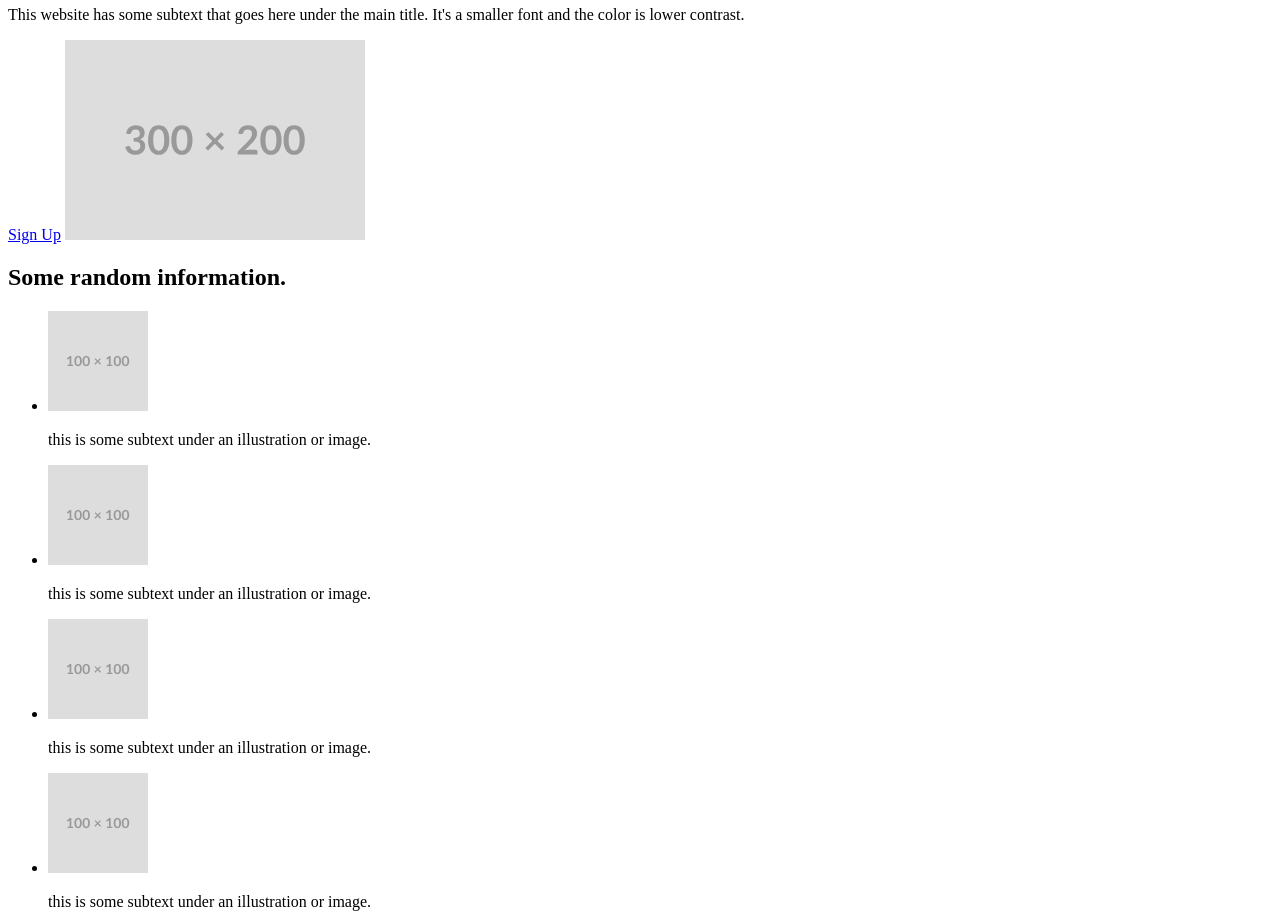
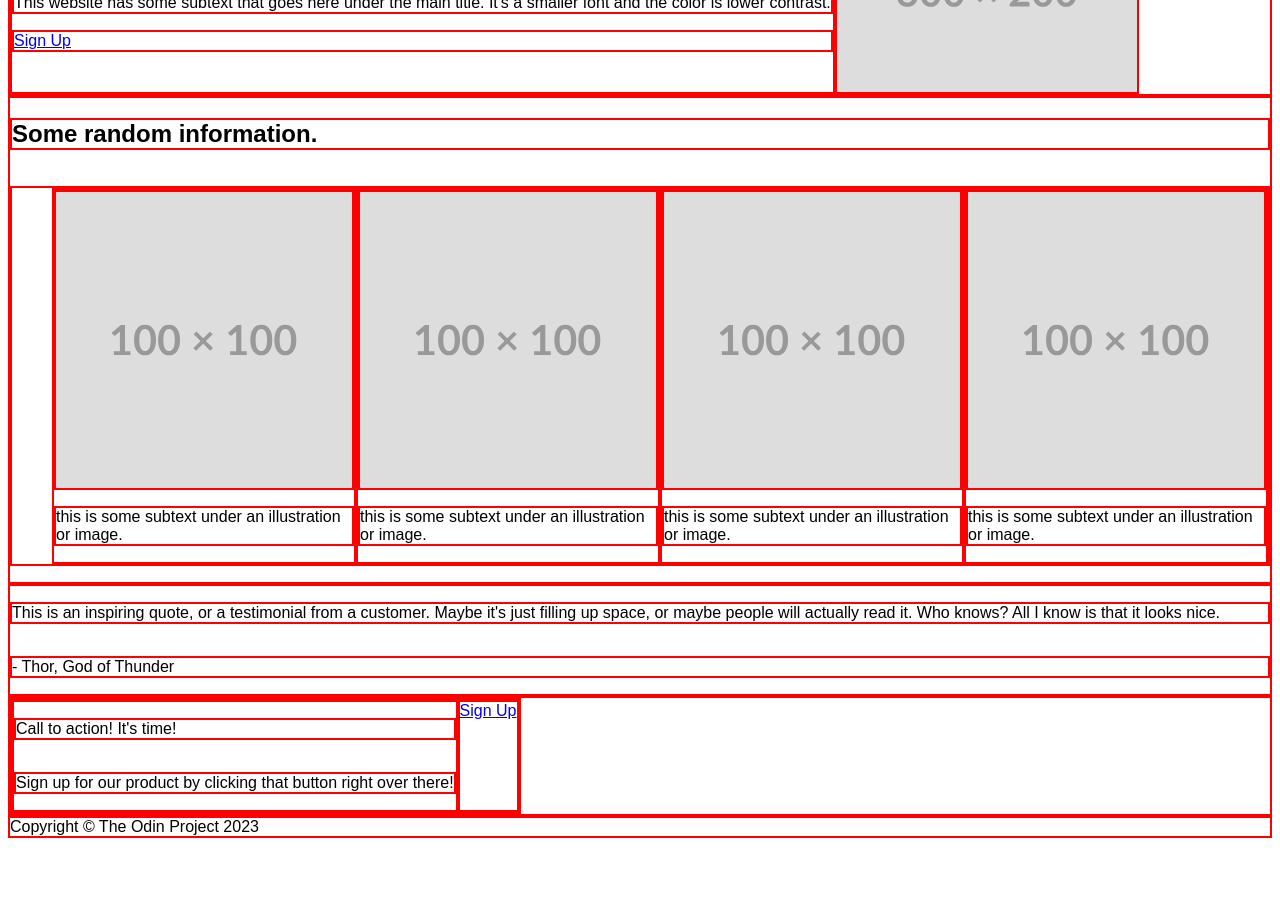
Before and after one commit to CabruhPro/tOp-landingpage, a plain HTML site: page index.html in a window 1280 px wide. Shown: the part 187-1111 px from the top of the page. After the commit the page ends 1033 px from the top, so only its background shows below. Drawn offline with Linux system fonts and the light colour scheme.

Commit message:
flexbox structure implemented

```diff
--- a/index.html
+++ b/index.html
@@ -14,54 +14,56 @@
                 <li>header link three</li>
             </ul>
         </div>
-        <div class="Banner">
-            <h1>This website is awesome</h1>
-            <p>This website has some subtext that goes here under
-                the main title. It's a smaller font and the color
-                is lower contrast.</p>
-            <a class="Button" href="#">Sign Up</a>
+        <div class="banner">
+            <div class="columnbox">
+                <h1>This website is awesome</h1>
+                <p>This website has some subtext that goes here under
+                    the main title. It's a smaller font and the color
+                    is lower contrast.</p>
+                <a class="button" href="#">Sign Up</a>
+            </div>
             <img src="images/300x200ph.svg" alt="300x200ph.svg">
         </div>
 
-        <div class="InfoSection">
+        <div class="infosection columnbox">
             <h2>Some random information.</h2>
             <ul>
-                <li class="imagewcap">
+                <li class="imagewcap columnbox">
                     <img src="images/200x200ph.svg" alt="200x200ph.svg">
                     <p class="caption">this is some subtext under an
                         illustration or image.</p>
                 </li>
-                <li class="imagewcap">
+                <li class="imagewcap columnbox">
                     <img src="images/200x200ph.svg" alt="200x200ph.svg">
                     <p class="caption">this is some subtext under an
                         illustration or image.</p>
                 </li>
-                <li class="imagewcap">
+                <li class="imagewcap columnbox">
                     <img src="images/200x200ph.svg" alt="200x200ph.svg">
                     <p class="caption">this is some subtext under an
                         illustration or image.</p>
                 </li>
-                <li class="imagewcap">
+                <li class="imagewcap columnbox">
                     <img src="images/200x200ph.svg" alt="200x200ph.svg">
                     <p class="caption">this is some subtext under an
                         illustration or image.</p>
                 </li>
             </ul>
         </div>
-        <div class="quote">
+        <div class="quote columnbox">
             <p>This is an inspiring quote, or a testimonial from a customer.
                 Maybe it's just filling up space, or maybe people will actually
                 read it. Who knows? All I know is that it looks nice.</p>
             <p class="author">- Thor, God of Thunder</div>
         </div>
-        <div class="Call Info">
+        <div class="callinfo">
             <div class="callbox">
-                <div>
+                <div class="columnbox">
                     <p>Call to action! It's time!</p>
                     <p>Sign up for our product by clicking that button
                         right over there!</p>
                 </div>
-                <a class="Button" href="#">Sign Up</a>
+                <a class="button" href="#">Sign Up</a>
             </div>
         </div>
         <div class="footer">
--- a/style.css
+++ b/style.css
@@ -1,3 +1,25 @@
 body {
-    font-family: ;
+    display: flex;
+    flex-direction: column;
+    font-family: sans-serif;
 }
+
+ul {
+    display: flex;
+    flex-flow: row nowrap;
+
+}
+
+.header {
+    flex-flow: row nowrap;
+    justify-content: space-between;
+}
+
+.columnbox{
+    flex-flow: column nowrap;
+}
+
+body * {
+    border: 2px solid red;
+    display:flex;
+}
```
